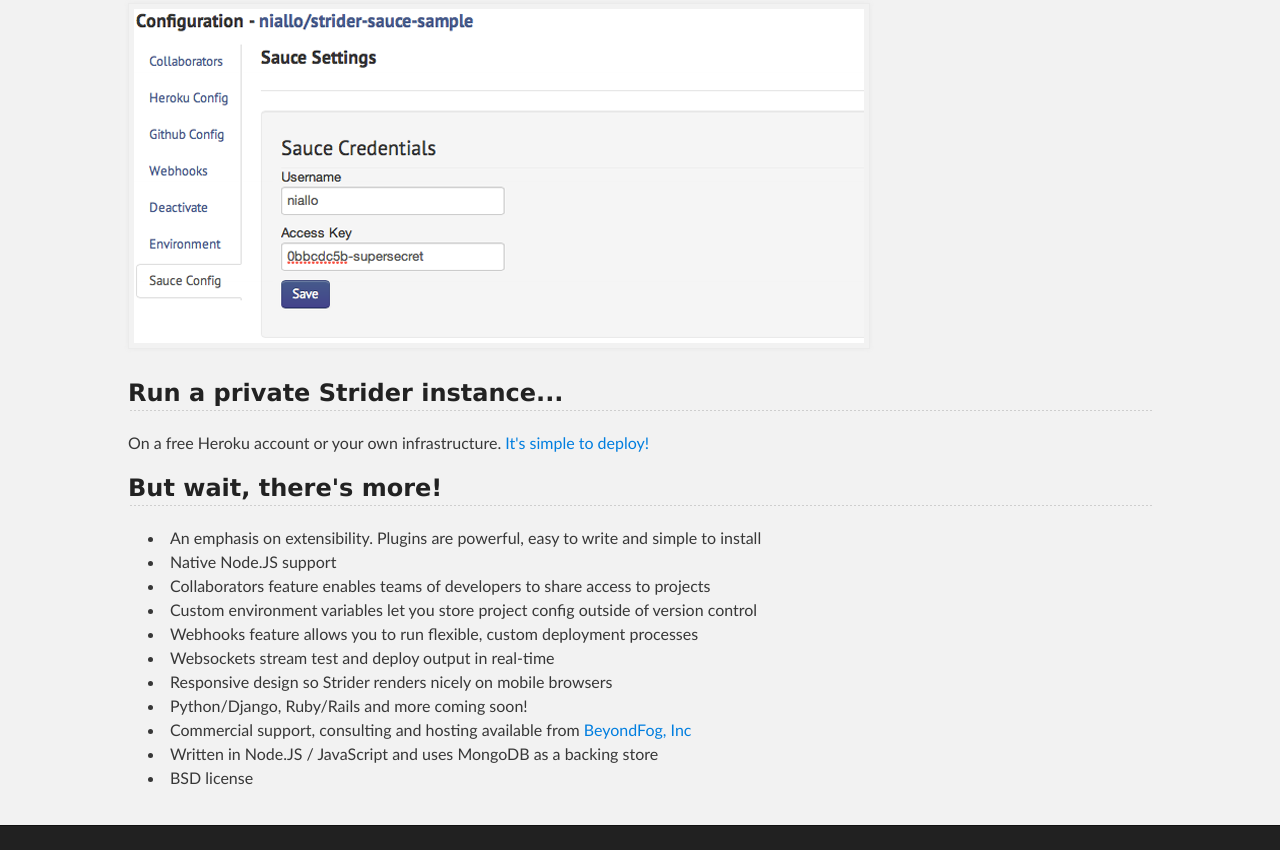
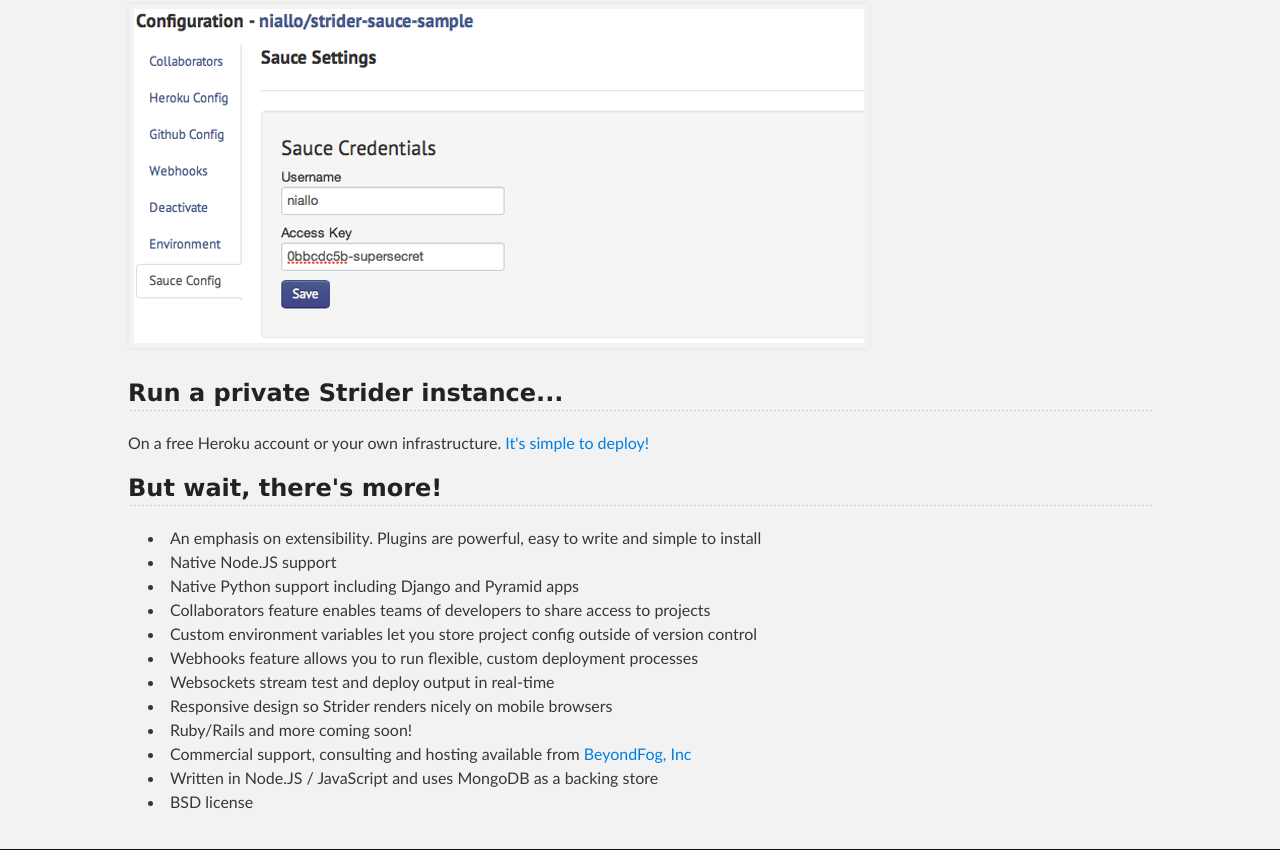
Before and after one commit to isabella232/strider-cd.github.com, a plain HTML site: page index.html in a window 1280 px wide. Shown: the part 1409-2259 px from the top of the page. Before the commit the page ends 2235 px from the top, so only its background shows below. Drawn offline with Linux system fonts and the light colour scheme.

Commit message:
we now support python/pyramid/django w/ strider-python extension

```diff
--- a/index.html
+++ b/index.html
@@ -90,12 +90,13 @@
         <ul>
         <li>An emphasis on extensibility. Plugins are powerful, easy to write and simple to install</li>
         <li>Native Node.JS support</li>
+        <li>Native Python support including Django and Pyramid apps</li>
         <li>Collaborators feature enables teams of developers to share access to projects</li>
         <li>Custom environment variables let you store project config outside of version control</li>
         <li>Webhooks feature allows you to run flexible, custom deployment processes</li>
         <li>Websockets stream test and deploy output in real-time</li>
         <li>Responsive design so Strider renders nicely on mobile browsers</li>
-        <li>Python/Django, Ruby/Rails and more coming soon!</li>
+        <li>Ruby/Rails and more coming soon!</li>
         <li>Commercial support, consulting and hosting available from <a href="http://blog.BeyondFog.com">BeyondFog, Inc</a></li>
         <li>Written in Node.JS / JavaScript and uses MongoDB as a backing store</li>
         <li>BSD license</li>
```
